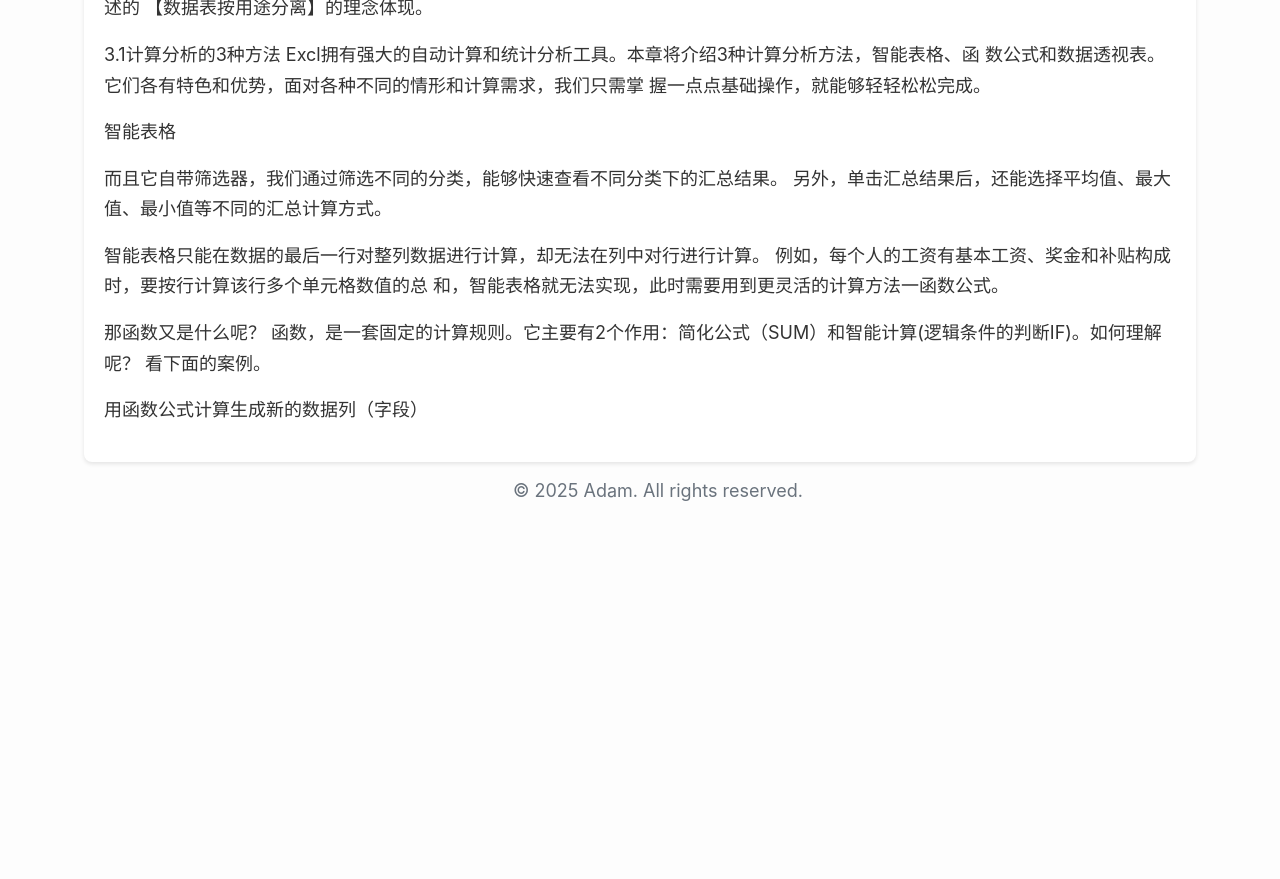
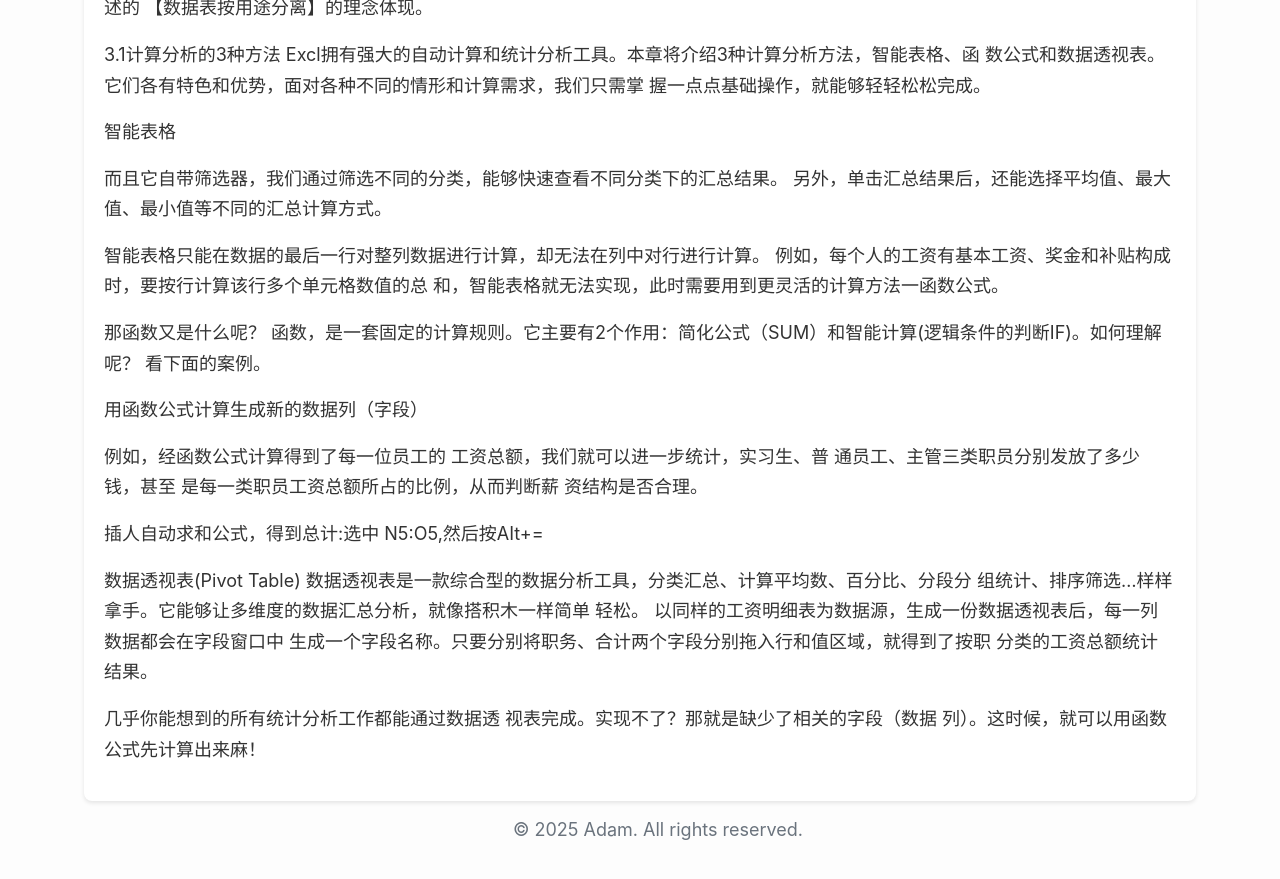
Before and after one commit to lzh210802066/lzh210802066.github.io, a Jekyll site: the page built from _posts/office/2025-10-11-Excel.md, in a window 1280 px wide and 900 px high, scrolled down 55647 px. Shown: the top 879 px of the window. Built offline with Jekyll 4.4.1, drawn with Linux system fonts in a browser that asks for light colours; comment, search, counter and statistics services are not loaded; before the commit the page ends 56208 px from its top, so only the background shows below that.

Commit message:
Update blog content

```diff
--- a/_posts/office/2025-10-11-Excel.md
+++ b/_posts/office/2025-10-11-Excel.md
@@ -1794,3 +1794,25 @@ Excl拥有强大的自动计算和统计分析工具。本章将介绍3种计算
 看下面的案例。
 
 用函数公式计算生成新的数据列（字段）
+
+例如，经函数公式计算得到了每一位员工的
+工资总额，我们就可以进一步统计，实习生、普
+通员工、主管三类职员分别发放了多少钱，甚至
+是每一类职员工资总额所占的比例，从而判断薪
+资结构是否合理。
+
+插人自动求和公式，得到总计:选中
+N5:O5,然后按AIt+=
+
+
+数据透视表(Pivot Table)
+数据透视表是一款综合型的数据分析工具，分类汇总、计算平均数、百分比、分段分
+组统计、排序筛选…样样拿手。它能够让多维度的数据汇总分析，就像搭积木一样简单
+轻松。
+以同样的工资明细表为数据源，生成一份数据透视表后，每一列数据都会在字段窗口中
+生成一个字段名称。只要分别将职务、合计两个字段分别拖入行和值区域，就得到了按职
+分类的工资总额统计结果。
+
+几乎你能想到的所有统计分析工作都能通过数据透
+视表完成。实现不了？那就是缺少了相关的字段（数据
+列）。这时候，就可以用函数公式先计算出来麻！
```
